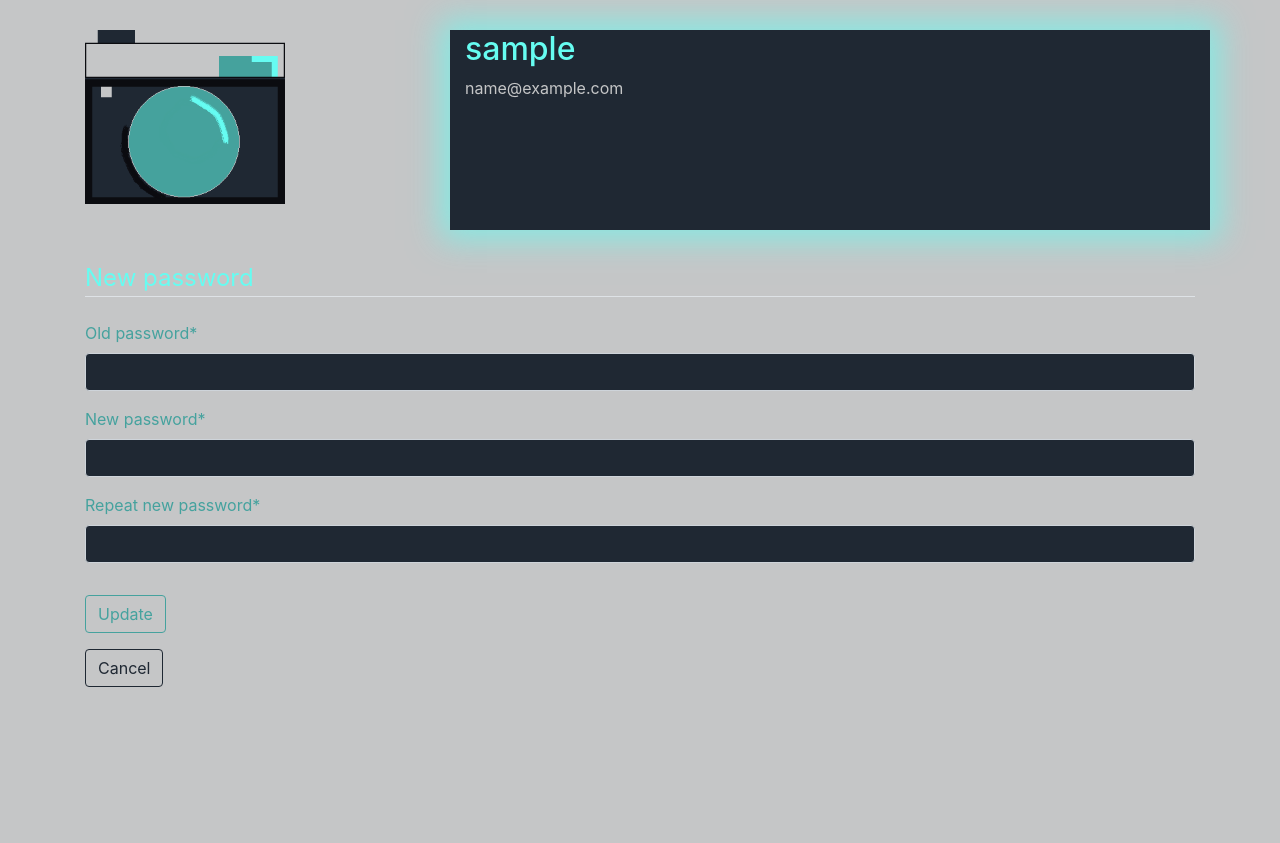
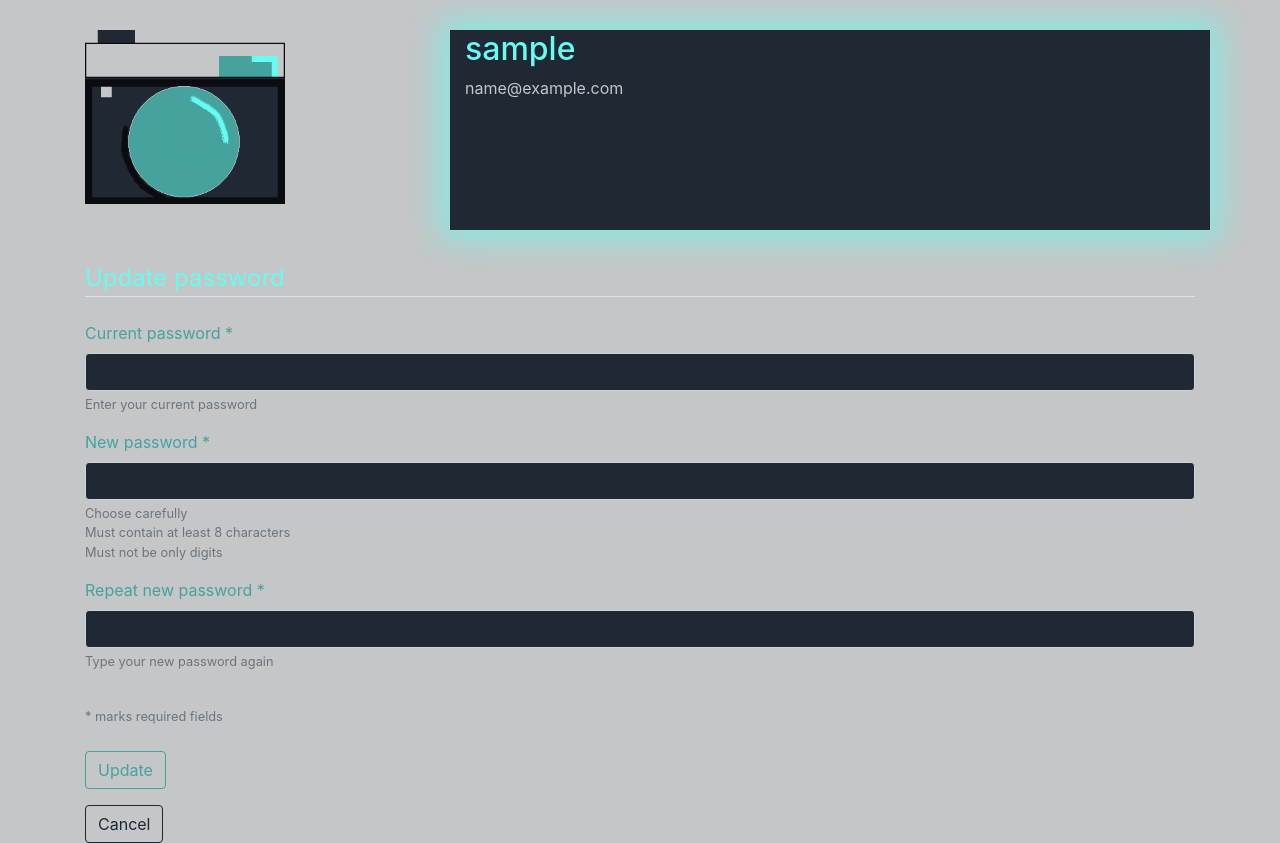
Before and after one commit to audelcroix/myworldalbum, a Django app: page /photographers/1/password_update/ in a window 1280 px wide. Shown: the part 56-899 px from the top of the page. Before the commit the page ends 800 px from the top, so only its background shows below. Run offline with Django 3.2, Linux system fonts and the light colour scheme; the visitor is signed in with stand-in values (Sample User, id 1); some libraries are stand-ins or nearby versions.

Commit message:
Update 09/01 b

```diff
--- a/users/forms.py
+++ b/users/forms.py
@@ -52,9 +52,21 @@ class ProfileUpdateForm(forms.ModelForm):
 
 
 class PasswordUpdateForm(forms.Form):
-    old_password = forms.CharField(label="Old password")
-    new_password = forms.CharField(label="New password")
-    new_password_conf = forms.CharField(label="Repeat new password")
+    old_password = forms.CharField(
+        label="Current password ",
+        widget=forms.PasswordInput,
+        help_text="Enter your current password"
+    )
+    new_password = forms.CharField(
+        label="New password ",
+        widget=forms.PasswordInput,
+        help_text=mark_safe("Choose carefully<br>Must contain at least 8 characters<br>Must not be only digits")
+    )
+    new_password_conf = forms.CharField(
+        label="Repeat new password ",
+        widget=forms.PasswordInput,
+        help_text="Type your new password again"
+    )
 
 
     def clean(self):
--- a/users/templates/users/password_update.html
+++ b/users/templates/users/password_update.html
@@ -16,9 +16,14 @@
     <form method="POST" enctype="multipart/form-data">
       {% csrf_token %}
       <fieldset class="form-group">
-        <legend class="border-bottom color-blue mb-4">New password</legend>
+        <legend class="border-bottom color-blue mb-4">Update password</legend>
         {{ pass_update_form|crispy }}
       </fieldset>
+      <div class="pb-4">
+        <small class="text-muted">
+          * marks required fields
+        </small>
+      </div>
       <div class="form-group">
         <button class="btn btn-outline-blue" type="submit">Update</button>
       </div>
```
